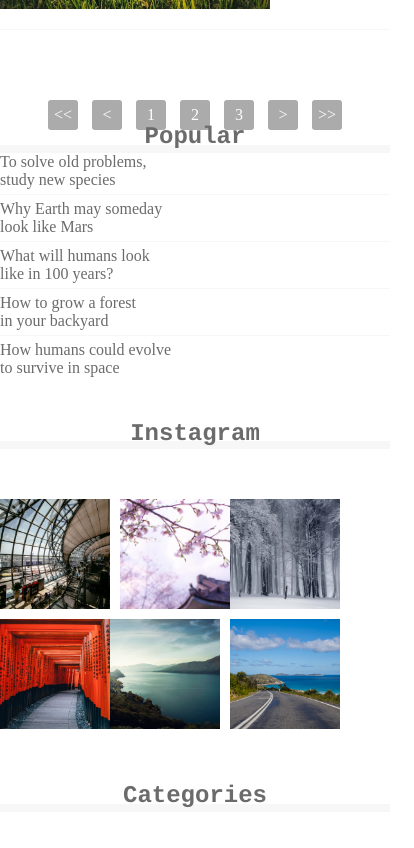
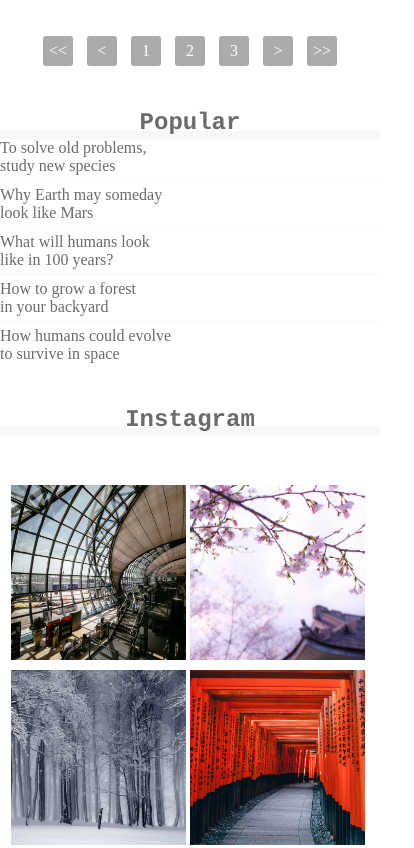
Before and after one commit to Jihye19249205/html_css, a plain HTML site: page caravan/index.html in a window 390 px wide. Shown: the part 1732-2580 px from the top of the page, 414 px wide, since content can reach past the window. Drawn offline with Linux system fonts and the light colour scheme.

Commit message:
[en route]1-tesk1

```diff
--- a/caravan/style.css
+++ b/caravan/style.css
@@ -240,6 +240,10 @@ footer {
 
 @media screen and (max-width: 425px) {
 
+  body {
+    margin-right: 10px;
+  }
+
   header {
     width: 100%;
   }
@@ -271,15 +275,37 @@ footer {
     margin: 0;
   }
 
-  .blog-box {
+  .blog-image {
+    width: 49%;
+  }
 
+  .blog-text {
+    width: 49%;
+  }
+
+  .sidebar {
+    width: 100%;
+  }
+
+  .popular {
+    padding-top: 50px;
+  }
+
+  .sidebar-contents {
+    padding-left: 3%;
+    padding-right: 3%;
+  }
+
+  .instagram-box {
+    padding-top: 49%;
+    width: 49%;
+  }
+
+  .instagram-box:nth-child(odd) {
+    margin-right: 4px;
   }
 
   .pagination {
-    width: 100%;
-  }
-
-  .sidebar {
     width: 100%;
   }
 
```
